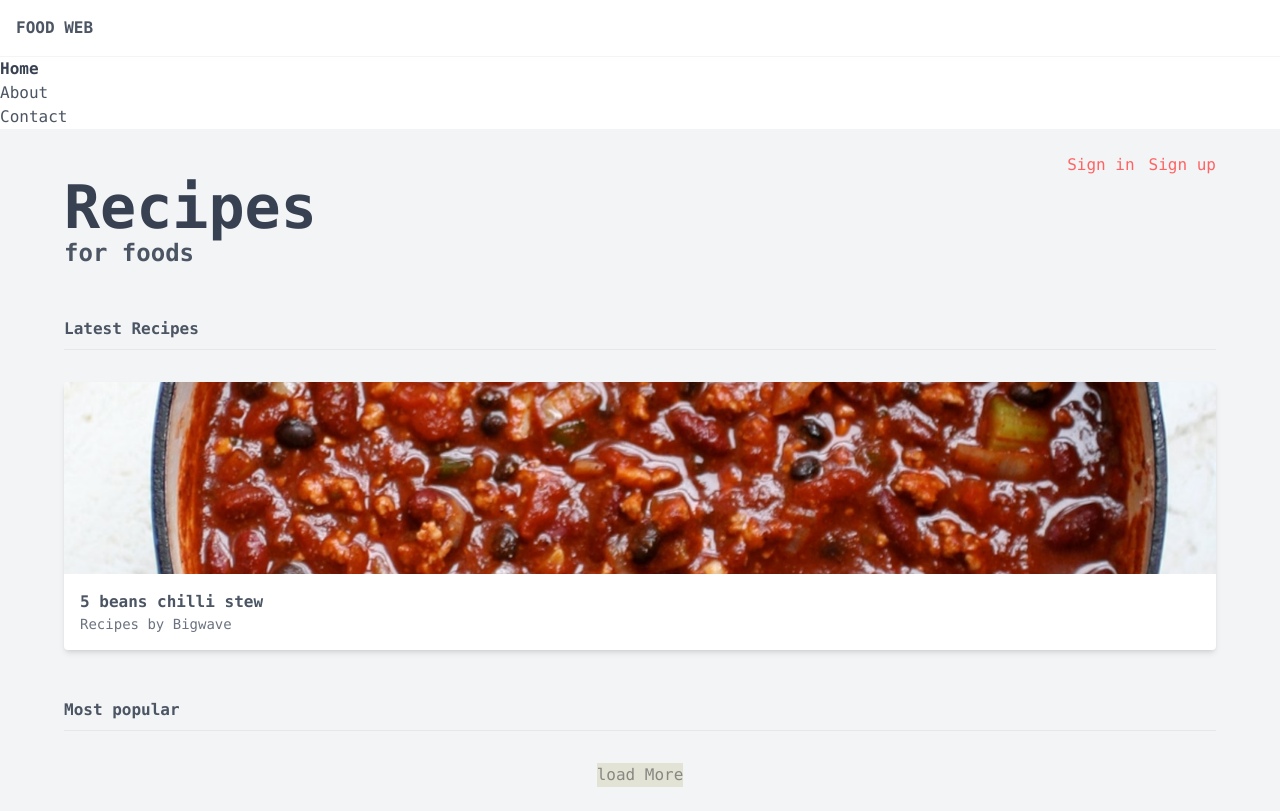
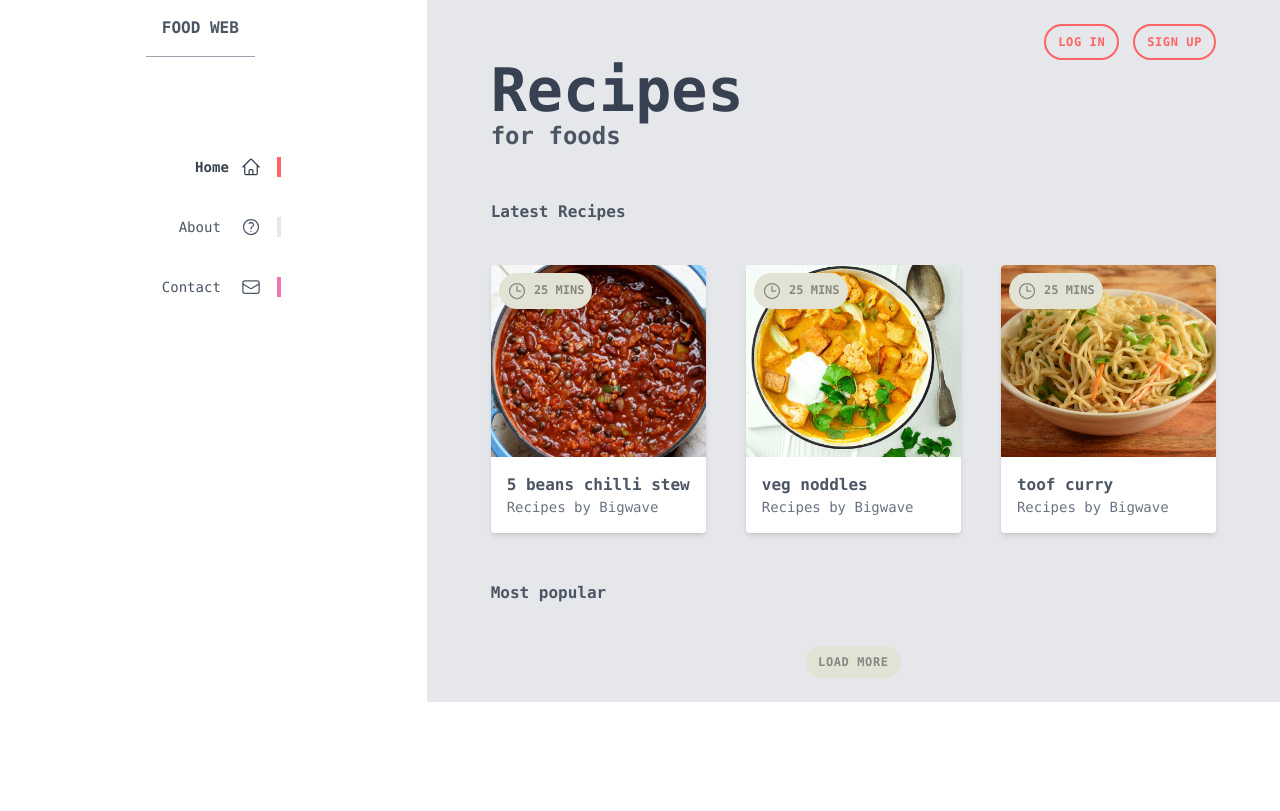
Before and after one commit to bigwave819/tailwind-basics, a PHP site: page / in a window 1280 px wide. After the commit the page ends 702 px from the top, so only its background shows below. Run offline with PHP 8.4, Linux system fonts and the light colour scheme.

Commit message:
committed all

```diff
--- /dev/null
+++ b/src/app.js
@@ -0,0 +1,10 @@
+const menu = document.getElementById('menu');
+const burger = document.getElementById('burger');
+
+menu.addEventListener('click', () => {
+    if(burger.classList.contains('hidden')){
+        burger.classList.remove('hidden');
+    } else{
+        burger.classList.add('hidden')
+    }
+})
--- a/src/index.html
+++ b/src/index.html
@@ -7,38 +7,56 @@
     <link rel="stylesheet" href="output.css">
 </head>
 <body class="text-gray-600 font-mono">
-    <div>
-        <div>
-            <nav>
-                <div>
-                    <h1 class="font-bold uppercase p-4 border-b border-gray-100">
-                        <a href="/">Food Web</a>
+    <div class="grid md:grid-cols-3">
+        <div class="md:col-span-1 md:flex md:justify-center">
+            <nav class="text-right">
+                <div class="flex justify-between pr-4 items-center">
+                    <h1 class="font-bold uppercase p-4 border-b md:border-gray-400">
+                        <a href="/" class="hover:text-gray-700">Food Web</a>
                     </h1>
+                    <div class="cursor-pointer w-5 px-4 md:hidden" id="menu">
+                        <svg xmlns="http://www.w3.org/2000/svg" fill="none" viewBox="0 0 24 24" stroke-width="1.5" stroke="currentColor" class="w-6 h-6">
+                            <path stroke-linecap="round" stroke-linejoin="round" d="M3.75 6.75h16.5M3.75 12h16.5m-16.5 5.25h16.5" />
+                          </svg>
+
+                    </div>
                 </div>
-                <ul>
-                    <li class="text-gray-700 font-bold">
-                        <a href="#">
+                <ul class="text-sm mt-20 hidden md:block" id="burger">
+                    <li class="text-gray-700 font-bold py-5">
+                        <a href="#" class="px-4 flex justify-end border-r-4 border-primary">
                             <span>Home</span>
+                            <svg class="w-5 ml-3" xmlns="http://www.w3.org/2000/svg" fill="none" viewBox="0 0 24 24" stroke-width="1.5" stroke="currentColor" class="w-6 h-6">
+                                <path stroke-linecap="round" stroke-linejoin="round" d="m2.25 12 8.954-8.955c.44-.439 1.152-.439 1.591 0L21.75 12M4.5 9.75v10.125c0 .621.504 1.125 1.125 1.125H9.75v-4.875c0-.621.504-1.125 1.125-1.125h2.25c.621 0 1.125.504 1.125 1.125V21h4.125c.621 0 1.125-.504 1.125-1.125V9.75M8.25 21h8.25" />
+                              </svg>
+
                         </a>
                     </li>
-                    <li>
-                        <a href="#">
+                    <li class="py-5">
+                        <a href="#" class="px-4 flex justify-end border-r-4 border-t-violet-600">
                             <span>About</span>
+                            <svg class="w-5 ml-5" xmlns="http://www.w3.org/2000/svg" fill="none" viewBox="0 0 24 24" stroke-width="1.5" stroke="currentColor" class="w-6 h-6">
+                                <path stroke-linecap="round" stroke-linejoin="round" d="M9.879 7.519c1.171-1.025 3.071-1.025 4.242 0 1.172 1.025 1.172 2.687 0 3.712-.203.179-.43.326-.67.442-.745.361-1.45.999-1.45 1.827v.75M21 12a9 9 0 1 1-18 0 9 9 0 0 1 18 0Zm-9 5.25h.008v.008H12v-.008Z" />
+                              </svg>
+
                         </a>
                     </li>
-                    <li>
-                        <a href="#">
+                    <li class="py-5">
+                        <a href="#" class="px-4 flex justify-end border-r-4 border-pink-400">
                             <span>Contact</span>
+                            <svg class="w-5 ml-5" xmlns="http://www.w3.org/2000/svg" fill="none" viewBox="0 0 24 24" stroke-width="1.5" stroke="currentColor" class="w-6 h-6">
+                                <path stroke-linecap="round" stroke-linejoin="round" d="M21.75 6.75v10.5a2.25 2.25 0 0 1-2.25 2.25h-15a2.25 2.25 0 0 1-2.25-2.25V6.75m19.5 0A2.25 2.25 0 0 0 19.5 4.5h-15a2.25 2.25 0 0 0-2.25 2.25m19.5 0v.243a2.25 2.25 0 0 1-1.07 1.916l-7.5 4.615a2.25 2.25 0 0 1-2.36 0L3.32 8.91a2.25 2.25 0 0 1-1.07-1.916V6.75" />
+                              </svg>
+
                         </a>
                     </li>
                 </ul>
             </nav>
         </div>
         <!--ended navigation bar-->
-        <main class="px-16 py-6 bg-gray-100">
+        <main class="px-16 py-6 bg-gray-200 md:col-span-2">
             <div class="flex justify-center md:justify-end">
-                <a href="#" class="text-primary">Sign in</a>
-                <a href="#" class="text-primary ml-3.5">Sign up</a>
+                <a href="#" class="btn text-primary border-primary md:border-2 hover:bg-primary hover:text-white transition ease-out duration-500">Log in</a>
+                <a href="#" class="btn text-primary ml-3.5 border-primary md:border-2 hover:bg-primary hover:text-white transition ease-out duration-500">Sign up</a>
             </div>
             <header>
                 <h2 class="text-gray-700 text-6xl font-semibold">Recipes</h2>
@@ -48,26 +66,64 @@
             <div>
                 <h4 class="font-bold mt-12 pb-2 border-b border-gray-200">Latest Recipes</h4>
 
-                <div class="mt-8">
+                <div class="mt-8 grid lg:grid-cols-3 gap-x-10">
                     <!--cards goes here-->
-                    <div class="bg-white rounded overflow-hidden shadow-md">
+                    <div class="card hover:shadow-lg">
                         <img src="tailwind images/beans.avif" alt="foods" class="w-full h-38 sm:h-48 object-cover">
                         <div class="m-4">
                             <!-- the title goes here -->
-                            <span class="font-bold ">5 beans chilli stew</span>
+                            <span class="font-bold">5 beans chilli stew</span>
                             <span class="block text-gray-500 text-sm">Recipes by Bigwave</span>
                         </div>
+                        <div class="badge">
+                            <svg class="w-5 inline-block" xmlns="http://www.w3.org/2000/svg" fill="none" viewBox="0 0 24 24" stroke-width="1.5" stroke="currentColor" class="w-6 h-6">
+                                <path stroke-linecap="round" stroke-linejoin="round" d="M12 6v6h4.5m4.5 0a9 9 0 1 1-18 0 9 9 0 0 1 18 0Z" />
+                              </svg>
+                            <span>25 mins</span>
+                        </div>
                     </div>
+                    <!-- end of the first card-->
+                    <div class="card hover:shadow-lg">
+                        <img src="tailwind images/curry.jpg" alt="foods" class="w-full h-38 sm:h-48 object-cover">
+                        <div class="m-4">
+                            <!-- the title goes here -->
+                            <span class="font-bold ">veg noddles</span>
+                            <span class="block text-gray-500 text-sm">Recipes by Bigwave</span>
+                        </div>
+                        <div class="badge">
+                            <svg class="w-5 inline-block" xmlns="http://www.w3.org/2000/svg" fill="none" viewBox="0 0 24 24" stroke-width="1.5" stroke="currentColor" class="w-6 h-6">
+                                <path stroke-linecap="round" stroke-linejoin="round" d="M12 6v6h4.5m4.5 0a9 9 0 1 1-18 0 9 9 0 0 1 18 0Z" />
+                              </svg>
+                            <span>25 mins</span>
+                        </div>
+                    </div>
+                    <!-- end of the second card-->
+                    <div class="card hover:shadow-lg">
+                        <img src="tailwind images/veg.jpg" alt="foods" class="w-full h-38 sm:h-48 object-cover">
+                        <div class="m-4">
+                            <!-- the title goes here -->
+                            <span class="font-bold ">toof curry</span>
+                            <span class="block text-gray-500 text-sm">Recipes by Bigwave</span>
+                        </div>
+                        <div class="badge">
+                            <svg class="w-5 inline-block" xmlns="http://www.w3.org/2000/svg" fill="none" viewBox="0 0 24 24" stroke-width="1.5" stroke="currentColor" class="w-6 h-6">
+                                <path stroke-linecap="round" stroke-linejoin="round" d="M12 6v6h4.5m4.5 0a9 9 0 1 1-18 0 9 9 0 0 1 18 0Z" />
+                              </svg>
+                            <span>25 mins</span>
+                        </div>
+                    </div>
+                    <!-- end of the third card-->
                 </div>
                 <h4 class="font-bold mt-12 pb-2 border-b border-gray-200">Most popular</h4>
                 <div class="mt-8">
                     <!--cards goes here-->
                 </div>
                 <div class="flex justify-center">
-                    <div class="bg-secondary-100 text-secondary-200">load More</div>
+                    <div class="btn bg-secondary-100 text-secondary-200">load More</div>
                 </div>
             </div>
         </main>
     </div>
+    <script src="app.js"></script>
 </body>
 </html>
--- a/src/output.css
+++ b/src/output.css
@@ -558,6 +558,14 @@ video {
   margin: 1rem;
 }
 
+.ml-3 {
+  margin-left: 0.75rem;
+}
+
+.ml-3\.5 {
+  margin-left: 0.875rem;
+}
+
 .mt-12 {
   margin-top: 3rem;
 }
@@ -566,96 +574,72 @@ video {
   margin-top: 2rem;
 }
 
-.ml-2 {
-  margin-left: 0.5rem;
+.mt-6 {
+  margin-top: 1.5rem;
 }
 
-.ml-3 {
-  margin-left: 0.75rem;
+.ml-5 {
+  margin-left: 1.25rem;
 }
 
-.ml-3\.5 {
-  margin-left: 0.875rem;
+.mt-20 {
+  margin-top: 5rem;
+}
+
+.ml-4 {
+  margin-left: 1rem;
+}
+
+.ml-8 {
+  margin-left: 2rem;
 }
 
 .block {
   display: block;
 }
 
+.inline-block {
+  display: inline-block;
+}
+
+.inline {
+  display: inline;
+}
+
 .flex {
   display: flex;
 }
 
-.h-60 {
-  height: 15rem;
+.grid {
+  display: grid;
 }
 
-.h-40 {
-  height: 10rem;
+.hidden {
+  display: none;
 }
 
-.h-32 {
-  height: 8rem;
-}
-
-.max-h-60 {
-  max-height: 15rem;
-}
-
-.max-h-10 {
-  max-height: 2.5rem;
-}
-
-.max-h-0 {
-  max-height: 0px;
-}
-
-.w-80 {
-  width: 20rem;
-}
-
-.w-12 {
-  width: 3rem;
-}
-
-.w-60 {
-  width: 15rem;
-}
-
-.w-40 {
-  width: 10rem;
-}
-
-.w-auto {
-  width: auto;
-}
-
-.w-4 {
-  width: 1rem;
+.h-6 {
+  height: 1.5rem;
 }
 
 .w-full {
   width: 100%;
 }
 
-.max-w-60 {
-  max-width: 15rem;
+.w-6 {
+  width: 1.5rem;
 }
 
-.max-w-0 {
-  max-width: 0px;
+.w-5 {
+  width: 1.25rem;
 }
 
-.max-w-0\.5 {
-  max-width: 0.125rem;
+.cursor-pointer {
+  cursor: pointer;
 }
 
-.max-w-5 {
-  max-width: 1.25rem;
-}
-
-.max-w-52 {
-  max-width: 13rem;
+.items-center {
+  align-items: center;
 }
 
 .justify-end {
@@ -666,16 +650,41 @@ video {
   justify-content: center;
 }
 
-.overflow-hidden {
-  overflow: hidden;
+.justify-between {
+  justify-content: space-between;
 }
 
-.rounded {
-  border-radius: 0.25rem;
+.gap-x-10 {
+  -moz-column-gap: 2.5rem;
+       column-gap: 2.5rem;
+}
+
+.border {
+  border-width: 1px;
+}
+
+.border-2 {
+  border-width: 2px;
 }
 
 .border-b {
   border-bottom-width: 1px;
+}
+
+.border-r {
+  border-right-width: 1px;
+}
+
+.border-r-2 {
+  border-right-width: 2px;
+}
+
+.border-s {
+  border-inline-start-width: 1px;
+}
+
+.border-r-4 {
+  border-right-width: 4px;
 }
 
 .border-gray-100 {
@@ -688,19 +697,29 @@ video {
   border-color: rgb(229 231 235 / var(--tw-border-opacity));
 }
 
-.bg-secondary-100 {
-  --tw-bg-opacity: 1;
-  background-color: rgb(226 226 213 / var(--tw-bg-opacity));
+.border-primary {
+  --tw-border-opacity: 1;
+  border-color: rgb(255 99 99 / var(--tw-border-opacity));
 }
 
-.bg-white {
-  --tw-bg-opacity: 1;
-  background-color: rgb(255 255 255 / var(--tw-bg-opacity));
+.border-gray-400 {
+  --tw-border-opacity: 1;
+  border-color: rgb(156 163 175 / var(--tw-border-opacity));
 }
 
-.bg-gray-400 {
-  --tw-bg-opacity: 1;
-  background-color: rgb(156 163 175 / var(--tw-bg-opacity));
+.border-pink-400 {
+  --tw-border-opacity: 1;
+  border-color: rgb(244 114 182 / var(--tw-border-opacity));
+}
+
+.border-t-violet-500 {
+  --tw-border-opacity: 1;
+  border-top-color: rgb(139 92 246 / var(--tw-border-opacity));
+}
+
+.border-t-violet-600 {
+  --tw-border-opacity: 1;
+  border-top-color: rgb(124 58 237 / var(--tw-border-opacity));
 }
 
 .bg-gray-200 {
@@ -708,9 +727,9 @@ video {
   background-color: rgb(229 231 235 / var(--tw-bg-opacity));
 }
 
-.bg-gray-100 {
+.bg-secondary-100 {
   --tw-bg-opacity: 1;
-  background-color: rgb(243 244 246 / var(--tw-bg-opacity));
+  background-color: rgb(226 226 213 / var(--tw-bg-opacity));
 }
 
 .object-cover {
@@ -732,8 +751,26 @@ video {
   padding-bottom: 1.5rem;
 }
 
+.px-4 {
+  padding-left: 1rem;
+  padding-right: 1rem;
+}
+
+.py-5 {
+  padding-top: 1.25rem;
+  padding-bottom: 1.25rem;
+}
+
 .pb-2 {
   padding-bottom: 0.5rem;
+}
+
+.pr-4 {
+  padding-right: 1rem;
+}
+
+.text-right {
+  text-align: right;
 }
 
 .font-mono {
@@ -767,6 +804,11 @@ video {
   text-transform: uppercase;
 }
 
+.text-gray-500 {
+  --tw-text-opacity: 1;
+  color: rgb(107 114 128 / var(--tw-text-opacity));
+}
+
 .text-gray-600 {
   --tw-text-opacity: 1;
   color: rgb(75 85 99 / var(--tw-text-opacity));
@@ -787,24 +829,82 @@ video {
   color: rgb(136 136 131 / var(--tw-text-opacity));
 }
 
-.text-green-50 {
-  --tw-text-opacity: 1;
-  color: rgb(240 253 244 / var(--tw-text-opacity));
+.transition {
+  transition-property: color, background-color, border-color, text-decoration-color, fill, stroke, opacity, box-shadow, transform, filter, -webkit-backdrop-filter;
+  transition-property: color, background-color, border-color, text-decoration-color, fill, stroke, opacity, box-shadow, transform, filter, backdrop-filter;
+  transition-property: color, background-color, border-color, text-decoration-color, fill, stroke, opacity, box-shadow, transform, filter, backdrop-filter, -webkit-backdrop-filter;
+  transition-timing-function: cubic-bezier(0.4, 0, 0.2, 1);
+  transition-duration: 150ms;
 }
 
-.text-green-500 {
-  --tw-text-opacity: 1;
-  color: rgb(34 197 94 / var(--tw-text-opacity));
+.duration-500 {
+  transition-duration: 500ms;
 }
 
-.text-gray-500 {
-  --tw-text-opacity: 1;
-  color: rgb(107 114 128 / var(--tw-text-opacity));
+.ease-out {
+  transition-timing-function: cubic-bezier(0, 0, 0.2, 1);
 }
 
-.shadow-md {
+.card {
+  position: relative;
+  overflow: hidden;
+  border-radius: 0.25rem;
+  --tw-bg-opacity: 1;
+  background-color: rgb(255 255 255 / var(--tw-bg-opacity));
   --tw-shadow: 0 4px 6px -1px rgb(0 0 0 / 0.1), 0 2px 4px -2px rgb(0 0 0 / 0.1);
   --tw-shadow-colored: 0 4px 6px -1px var(--tw-shadow-color), 0 2px 4px -2px var(--tw-shadow-color);
+  box-shadow: var(--tw-ring-offset-shadow, 0 0 #0000), var(--tw-ring-shadow, 0 0 #0000), var(--tw-shadow);
+}
+
+.badge {
+  position: absolute;
+  top: 0px;
+  margin-left: 0.5rem;
+  margin-top: 0.5rem;
+  border-radius: 9999px;
+  --tw-bg-opacity: 1;
+  background-color: rgb(226 226 213 / var(--tw-bg-opacity));
+  padding: 0.5rem;
+  font-size: 0.75rem;
+  line-height: 1rem;
+  font-weight: 700;
+  text-transform: uppercase;
+  --tw-text-opacity: 1;
+  color: rgb(136 136 131 / var(--tw-text-opacity));
+}
+
+.btn {
+  cursor: pointer;
+  border-radius: 9999px;
+  padding-top: 0.5rem;
+  padding-bottom: 0.5rem;
+  padding-left: 0.75rem;
+  padding-right: 0.75rem;
+  font-size: 0.75rem;
+  line-height: 1rem;
+  font-weight: 700;
+  text-transform: uppercase;
+  letter-spacing: 0.05em;
+}
+
+.hover\:bg-primary:hover {
+  --tw-bg-opacity: 1;
+  background-color: rgb(255 99 99 / var(--tw-bg-opacity));
+}
+
+.hover\:text-gray-700:hover {
+  --tw-text-opacity: 1;
+  color: rgb(55 65 81 / var(--tw-text-opacity));
+}
+
+.hover\:text-white:hover {
+  --tw-text-opacity: 1;
+  color: rgb(255 255 255 / var(--tw-text-opacity));
+}
+
+.hover\:shadow-lg:hover {
+  --tw-shadow: 0 10px 15px -3px rgb(0 0 0 / 0.1), 0 4px 6px -4px rgb(0 0 0 / 0.1);
+  --tw-shadow-colored: 0 10px 15px -3px var(--tw-shadow-color), 0 4px 6px -4px var(--tw-shadow-color);
   box-shadow: var(--tw-ring-offset-shadow, 0 0 #0000), var(--tw-ring-shadow, 0 0 #0000), var(--tw-shadow);
 }
 
@@ -812,20 +912,53 @@ video {
   .sm\:h-48 {
     height: 12rem;
   }
-
-  .sm\:text-red-500 {
-    --tw-text-opacity: 1;
-    color: rgb(239 68 68 / var(--tw-text-opacity));
-  }
 }
 
 @media (min-width: 768px) {
+  .md\:col-span-1 {
+    grid-column: span 1 / span 1;
+  }
+
+  .md\:col-span-2 {
+    grid-column: span 2 / span 2;
+  }
+
+  .md\:block {
+    display: block;
+  }
+
+  .md\:flex {
+    display: flex;
+  }
+
+  .md\:hidden {
+    display: none;
+  }
+
+  .md\:grid-cols-3 {
+    grid-template-columns: repeat(3, minmax(0, 1fr));
+  }
+
   .md\:justify-end {
     justify-content: flex-end;
   }
 
-  .md\:text-blue-500 {
-    --tw-text-opacity: 1;
-    color: rgb(59 130 246 / var(--tw-text-opacity));
+  .md\:justify-center {
+    justify-content: center;
+  }
+
+  .md\:border-2 {
+    border-width: 2px;
+  }
+
+  .md\:border-gray-400 {
+    --tw-border-opacity: 1;
+    border-color: rgb(156 163 175 / var(--tw-border-opacity));
   }
 }
+
+@media (min-width: 1024px) {
+  .lg\:grid-cols-3 {
+    grid-template-columns: repeat(3, minmax(0, 1fr));
+  }
+}
```
Also changed, not shown: assets/style.css (+10 -0 lines).
